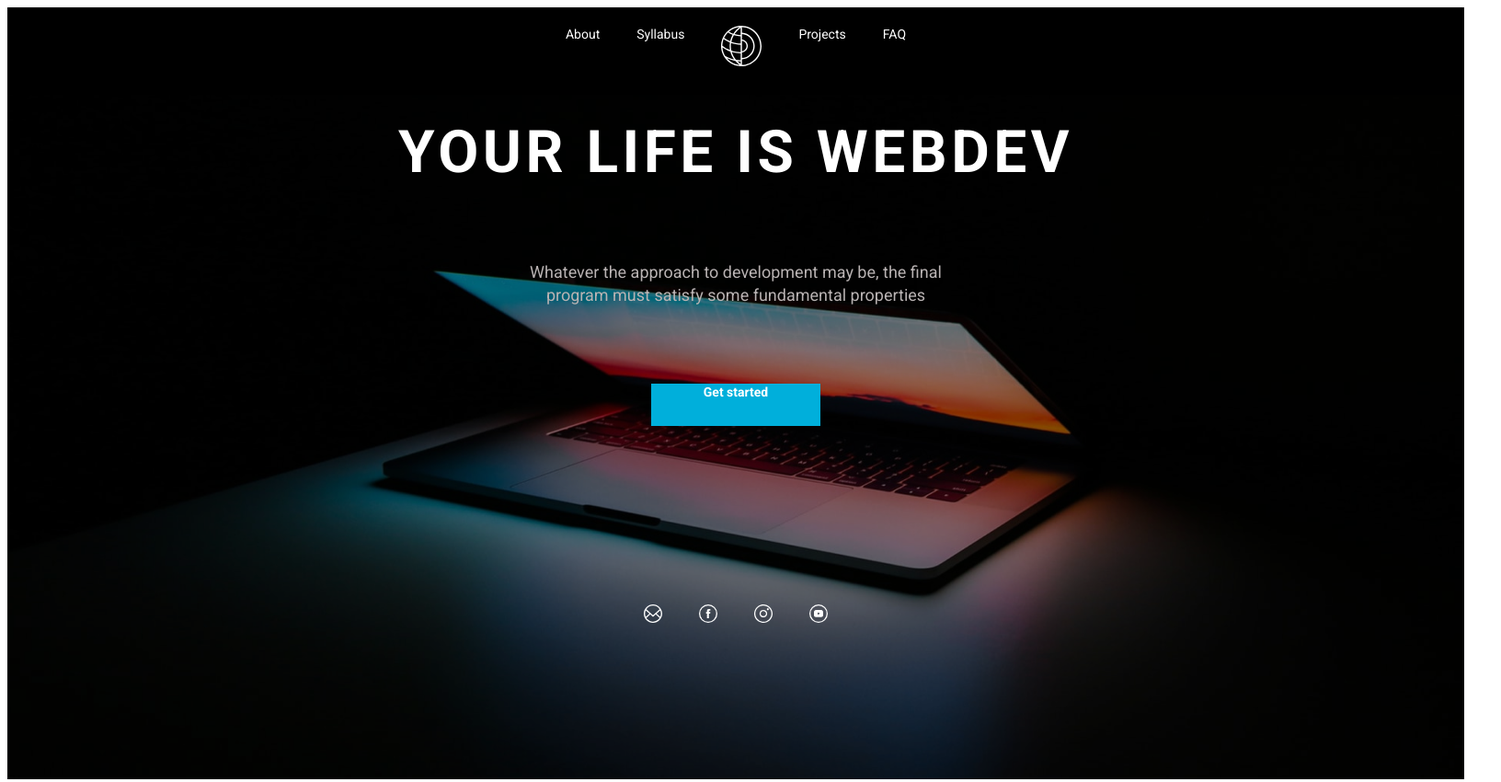
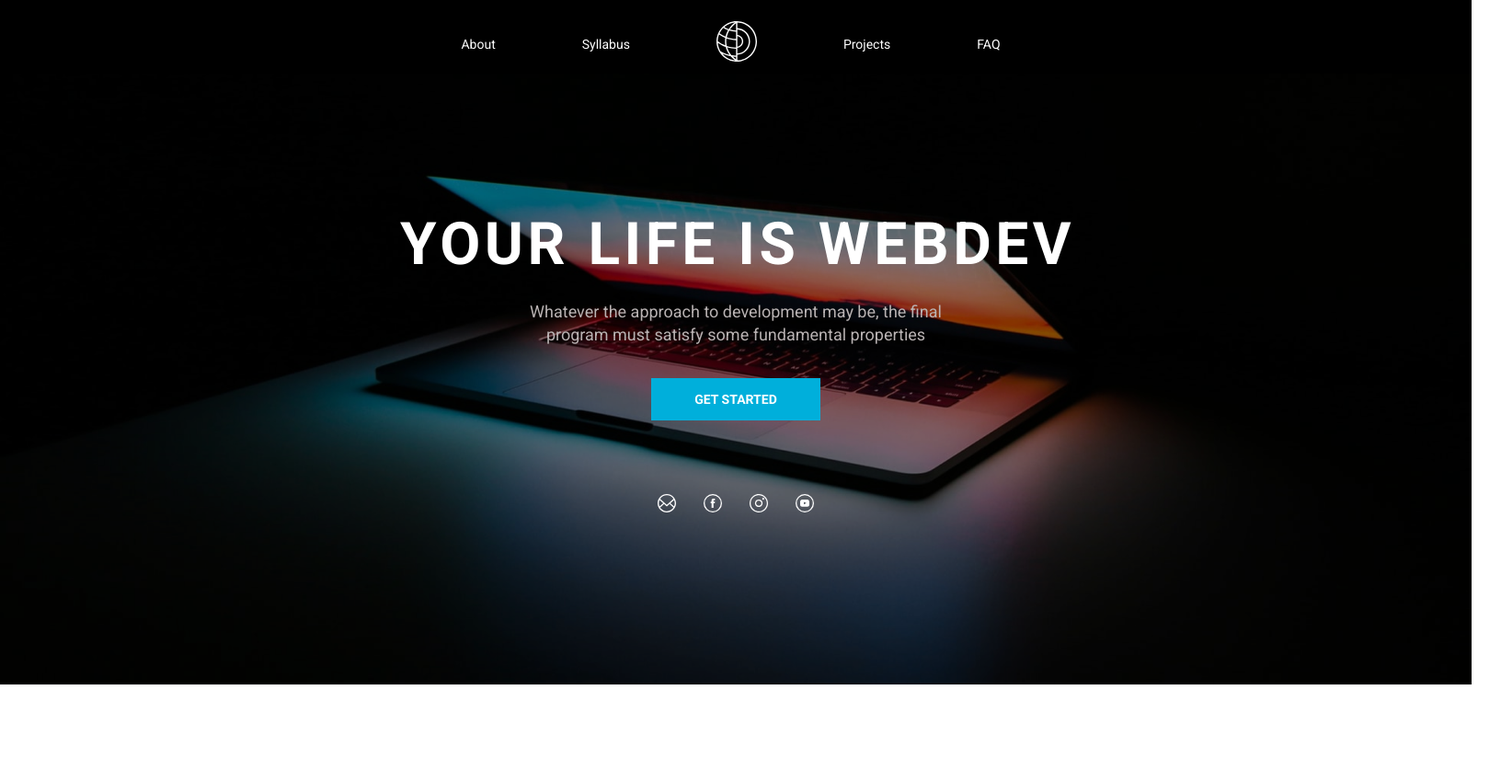
Before and after one commit to EgorNedelko/webdev, a plain HTML site: page index.html in a window 1280 px wide. Shown: the top 850 px of the page at 92% size, 1632 px wide, since content can reach past the window. Drawn offline with Linux system fonts and the light colour scheme.

Commit message:
fix: adjust positioning of elements in 'your-life' block

```diff
--- a/index.html
+++ b/index.html
@@ -21,9 +21,12 @@
     </header>
     <main>
         <section class="your-life-block">
+            <div class="your-life-content">
                 <h2>Your life is webdev</h2>
                 <p class="your-life-text">Whatever the approach to development may be, the final program must satisfy some fundamental properties</p>
-            <a  class="button get-started" href="#">Get started</a>
+            </div>
+            <div class="your-life-buttons">
+                <a class="button get-started" href="#">Get started</a>
                 <nav class="socials">
                     <ul class="socials-buttons">
                         <li class="email"><a href="#"><object data="./assets/mail_fff-ico.svg" type="image/svg+xml"></object></a></li>
@@ -32,6 +35,7 @@
                         <li class="youtube"><a href="#"><object data="./assets/youtube_fff-ico.svg" type="image/svg+xml"></object></a></li>
                     </ul>
                 </nav>
+            </div>
         </section>
         <section class="rappresent-block">
             <div class="two-column-layout">
--- a/style.css
+++ b/style.css
@@ -1,11 +1,20 @@
+* {
+    box-sizing: border-box;
+    margin: 0;
+    padding: 0;
+}
+
 html {
     width: 1600px;
     height: 100%;
     margin: 0 auto;
+    padding: 0;
     font-size: 10px;
 }
 
 body {
+    margin: 0;
+    padding: 0;
     height: 100%;
     font-family: Roboto, sans-serif;
     font-size: 1.4rem;
@@ -13,7 +22,9 @@ body {
 }
 
 header {
-    height: 95px;
+    margin: 0;
+    padding: 0;
+    height: 80px;
     background-color: #000;
 }
 
@@ -69,12 +80,6 @@ a {
     width: 100%;
 }
 
-/*
-.wrapper {
-    width: 1600px;
-    margin: auto;
-}*/
-
 .button {
     width: 128px;
     height: 50px;
@@ -86,28 +91,49 @@ a {
 }
 
 .get-started {
+    display: flex;
+    justify-content: center;
+    align-items: center;
+    box-sizing: border-box;
     width: 184px;
     height: 46px;
     margin: 30px 0;
+    text-transform: uppercase;
+
 }
 
 /* HEADER */
 .header-navigation {
+    padding-top: 23px;
+    padding-right: 11px;
+    margin: 0;
     color: #fff;
 }
 
 .header-navigation-buttons {
+    height: inherit;
     margin: 0 auto;
     padding: 0;
     list-style: none;
     display: flex;
+    align-items: center;
     justify-content: center;
     width: 100%;
 }
 
 .header-navigation-buttons li {
-    margin: 20px;
+    margin: 0 47px;
 }
+/*
+.header-navigation-buttons li:nth-child(2) {
+    margin-left: 66px;
+    margin-right: 80px;
+}
+.header-navigation-buttons li:nth-child(4) {
+    margin: 0 110px;
+}
+*/
+
 
 /*
 .header-navigation-buttons li:nth-child(1) {
@@ -117,6 +143,9 @@ a {
 
 /* YOUR LIFE BLOCK */
 .your-life-block {
+    height: 664px;
+    margin: 0 auto;
+    padding: 0;
     display: flex;
     flex-direction: column;
     justify-content: center;
@@ -124,30 +153,51 @@ a {
     width: 100%;
     text-align: center;
     background-image: url(./assets/pic-1.png);
-    height: 744px;
+    background-position: bottom;
+    line-height: 100px;
+}
+
+.your-life-content {
+    display: flex;
+    flex-direction: column;
+    justify-content: center;
+    align-items: center;
+    width: 100%;
+    text-align: center;
+}
+
+.your-life-block h2 {
+    padding-top: 8px;
+    padding-left: 4px;
 }
 
 .your-life-text {
+    margin-top: 10px;
+    margin-bottom: 5px;
     width: 504px;
     height: 50px;
-    margin: auto;
-
     color: rgb(185, 179, 179);
     font-size: 18px;
     line-height: 2.5rem;
 }
 
+.your-life-buttons {
+    display: flex;
+    flex-direction: column;
+    justify-content: center;
+    align-items: center;
+    width: 100%;
+    text-align: center;
+}
 
 .socials-buttons {
     display: flex;
     justify-content: center;
-    padding: 130px 0;
     list-style: none;
-    width: 100%;
 }
 
 .socials-buttons li {
-    margin: 20px;
+    margin: 15px;
 }
 
 /* RAPPRESENT BLOCK */
```
Lines whose indentation alone changed are shown as unchanged.
